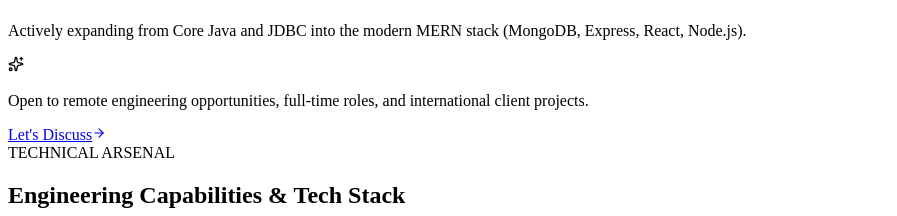
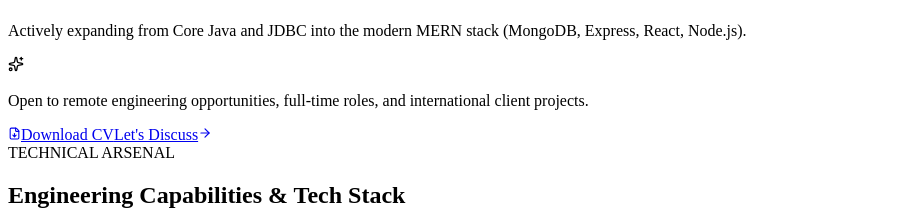
Before and after one commit to maazpathan07/portfolio, a React (Vite) app: page / in a window 1280 px wide. Shown: the part 4924-5140 px from the top of the page, without its empty margins (0-897 px from the left). Built offline with nearby package versions, Linux system fonts and the light colour scheme; the HTML template or start-up script is replaced by a standard one.

Commit message:
feat(resume): integrate official PDF resume in About section, profile data, and CLI terminal

```diff
--- a/src/components/sections/AboutSection.tsx
+++ b/src/components/sections/AboutSection.tsx
@@ -1,5 +1,5 @@
 import React from 'react';
-import { Globe2, GraduationCap, Code2, Sparkles, MapPin, CheckCircle2, ArrowRight } from 'lucide-react';
+import { Globe2, GraduationCap, Code2, Sparkles, MapPin, CheckCircle2, ArrowRight, FileDown } from 'lucide-react';
 import { PROFILE } from '../../data/profile';
 import { SectionWrapper } from '../layout/SectionWrapper';
 import { SectionHeading } from '../ui/SectionHeading';
@@ -133,9 +133,20 @@
               Open to remote engineering opportunities, full-time roles, and international client projects.
             </p>
           </div>
-          <Button href="#contact" variant="outline" size="sm" icon={ArrowRight} iconPosition="right">
-            Let's Discuss
-          </Button>
+          <div className="flex flex-wrap items-center justify-center sm:justify-end gap-2.5 shrink-0">
+            <a
+              href={PROFILE.resumeUrl}
+              target="_blank"
+              rel="noopener noreferrer"
+              className="inline-flex items-center gap-1.5 px-3.5 py-2 rounded-xl bg-[#8B5CF6]/15 hover:bg-[#8B5CF6] text-[#A78BFA] hover:text-white border border-[#8B5CF6]/30 hover:border-[#8B5CF6] text-xs font-semibold shadow-sm hover:shadow-[0_0_18px_rgba(139,92,246,0.35)] transition-all duration-200 active:scale-95 group focus-visible:outline-none focus-visible:ring-2 focus-visible:ring-[#8B5CF6]"
+            >
+              <FileDown size={13} className="text-[#8B5CF6] group-hover:text-white transition-colors" />
+              <span>Download CV</span>
+            </a>
+            <Button href="#contact" variant="outline" size="sm" icon={ArrowRight} iconPosition="right">
+              Let's Discuss
+            </Button>
+          </div>
         </div>
       </ScrollReveal>
     </SectionWrapper>
--- a/src/components/ui/TerminalModal.tsx
+++ b/src/components/ui/TerminalModal.tsx
@@ -11,6 +11,7 @@
   Calendar,
   Briefcase,
   Palette,
+  FileDown,
 } from 'lucide-react';
 import { PROFILE } from '../../data/profile';
 import { PROJECTS } from '../../data/projects';
@@ -203,6 +204,7 @@
               <div><span className="text-emerald-400 font-bold">education</span> - B.Tech IT & Diploma qualifications</div>
               <div><span className="text-emerald-400 font-bold">contact</span> - Direct email & contact info</div>
               <div><span className="text-emerald-400 font-bold">socials</span> - GitHub, LinkedIn, Instagram links</div>
+              <div><span className="text-emerald-400 font-bold">resume / cv</span> - 📄 View & download official PDF resume</div>
               <div><span className="text-emerald-400 font-bold">sudo hire-maaz</span> - 🏆 Hire command & executive dossier</div>
               <div><span className="text-emerald-400 font-bold">theme &lt;color&gt;</span> - 🎨 Switch accent theme (violet/emerald/cyan/amber)</div>
               <div><span className="text-emerald-400 font-bold">clear</span> - Clear terminal history</div>
@@ -318,6 +320,37 @@
                   <ExternalLink size={10} />
                 </a>
               ))}
+            </div>
+          </div>
+        );
+        break;
+
+      case 'resume':
+      case 'cv':
+        outputNode = (
+          <div className="p-3.5 rounded-2xl bg-[#141420] border border-[#8B5CF6]/30 space-y-2.5">
+            <div className="flex items-center justify-between">
+              <div className="flex items-center gap-2 text-xs font-bold text-white">
+                <FileDown size={14} className="text-[#8B5CF6]" />
+                <span>Maaz Pathan — Official Resume (PDF)</span>
+              </div>
+              <span className="text-[10px] font-mono text-emerald-400 bg-emerald-500/10 px-2 py-0.5 rounded-full border border-emerald-500/20">
+                VERIFIED PDF
+              </span>
+            </div>
+            <p className="text-xs text-[#A1A1AA] leading-relaxed">
+              B.Tech in Information Technology @ P P Savani University · Freelance Web Developer &amp; Aspiring Software Engineer.
+            </p>
+            <div className="pt-1 flex flex-wrap gap-2">
+              <a
+                href={PROFILE.resumeUrl}
+                target="_blank"
+                rel="noopener noreferrer"
+                className="px-3.5 py-1.5 rounded-xl bg-[#8B5CF6] hover:bg-[#7C3AED] text-white text-xs font-bold flex items-center gap-1.5 shadow-[0_0_15px_rgba(139,92,246,0.35)] transition-all active:scale-95"
+              >
+                <FileDown size={12} />
+                <span>Open / Download Resume PDF</span>
+              </a>
             </div>
           </div>
         );
--- a/src/data/profile.ts
+++ b/src/data/profile.ts
@@ -14,6 +14,7 @@
   ],
   location: 'Surat, Gujarat, India',
   email: 'pathanmaaz142@gmail.com',
+  resumeUrl: '/resume.pdf',
   availability: 'Open to Opportunities & Freelance Projects',
   stats: [
     { label: 'Client Websites Delivered', value: '3+' },
```
Also changed, not shown: 1 other file (tests, documents, lock files or other folders).
